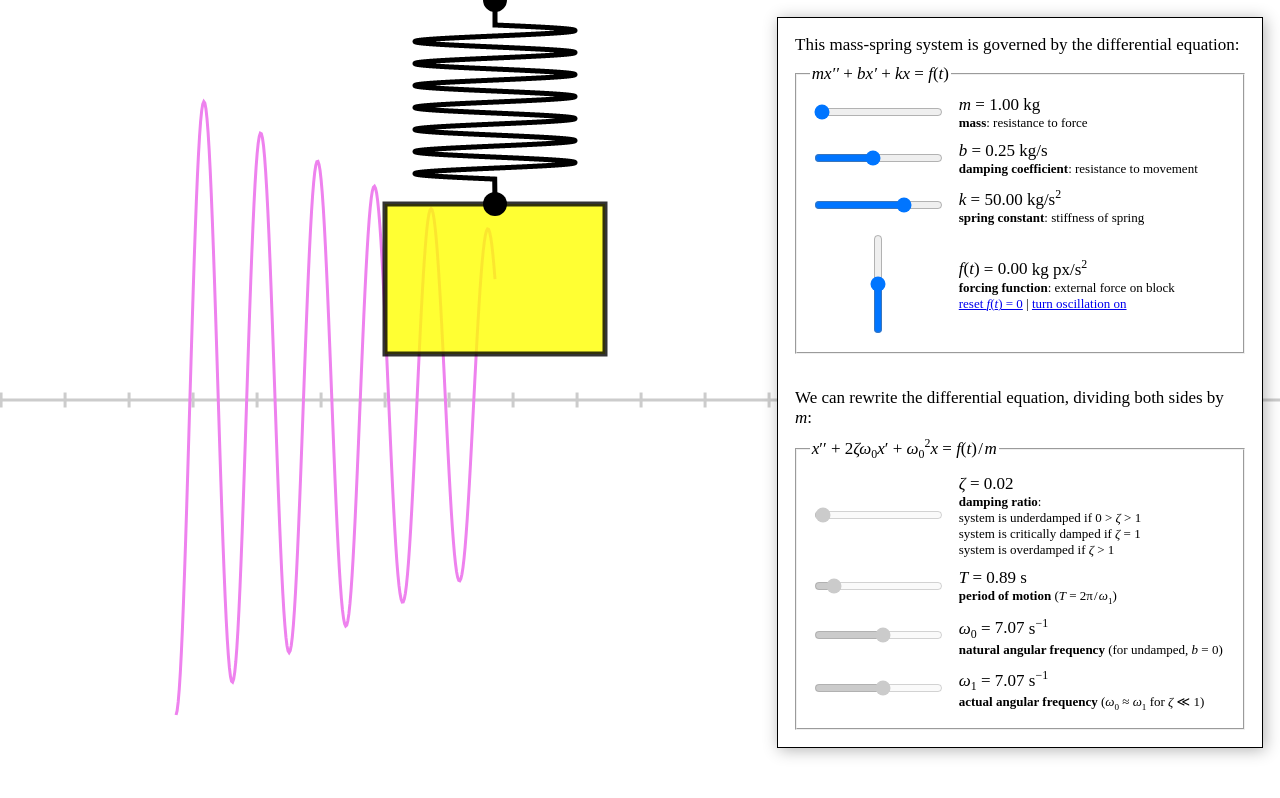
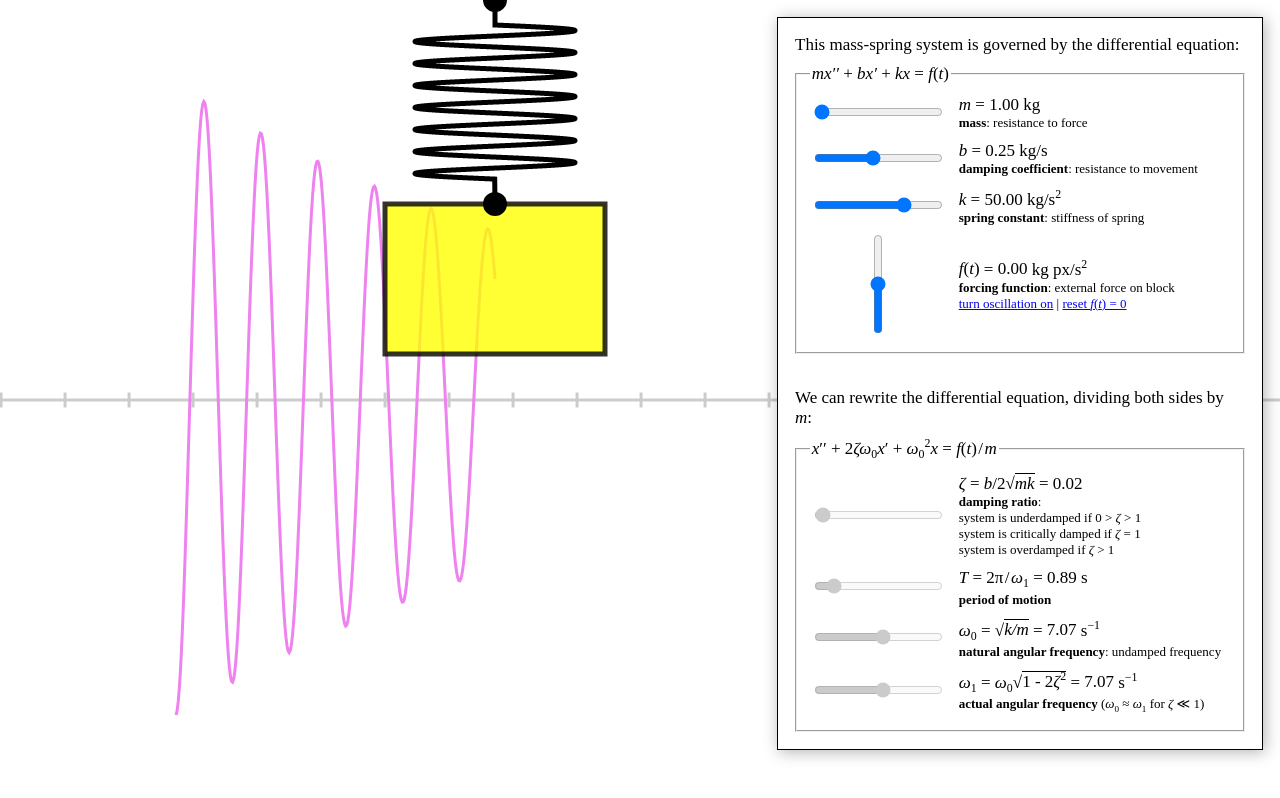
Before and after one commit to caseychu/spring-simulator, a plain HTML site: page index.html in a window 1280 px wide. Drawn offline with Linux system fonts and the light colour scheme.

Commit message:
Added variable definitions

```diff
--- a/index.html
+++ b/index.html
@@ -52,6 +52,7 @@
 			}
 			sup, sub {
 				font-size: 0.7em;
+				text-decoration: none !important;
 			}
 			.hanging {
 				display: inline-block;
@@ -68,6 +69,12 @@
 			}
 			#controls.f-oscillating #f .hanging {
 				vertical-align: top;
+			}
+			.sqrt {
+				border-top: 1px solid black;
+			}
+			.input[value="?"] {
+				opacity: 0.1
 			}
 		</style>
 
@@ -118,8 +125,8 @@
 							</div>
 							<div class="explanation">
 								<b>forcing function</b>: external force on block <br />
-								<a href="#1" id="f-reset">reset <var>f</var>(<var>t</var>) = 0</a> |
-								<a href="#1" id="f-oscillation">turn oscillation on</a>
+								<a href="#1" id="f-oscillation">turn oscillation on</a> |
+								<a href="#1" id="f-reset">reset <var>f</var>(<var>t</var>) = 0</a>
 							</div>
 						</td>
 					</tr>
@@ -133,7 +140,7 @@
 						<td>
 							<var>&omega;</var> = <span></span> s<sup>&#8722;1</sup>
 							<div class="explanation">
-								<b>angular frequency of forcing function</b>: <var>&omega;</var> = 0 for no oscillation
+								<b>angular frequency of forcing function</b>
 							</div>
 						</td>
 				</table>
@@ -148,7 +155,9 @@
 					<tr id="zeta">
 						<td><input type="range" step="0.001" min="0" max="2" disabled="disabled" /></td>
 						<td>
-							<var>&zeta;</var> = <span></span>
+							<var>&zeta;</var>
+								= <var>b</var>/2&radic;<var class="sqrt">mk</var>
+								= <span></span>
 							<div class="explanation"><b>damping ratio</b>:
 								<div class="hanging">
 									system is underdamped if 0 &gt; <var>&zeta;</var> &gt; 1<br />
@@ -162,23 +171,23 @@
 					<tr id="T">
 						<td><input type="range" step="0.001" min="0" max="8" disabled="disabled" /></td>
 						<td>
-							<var>T</var> = <span></span> s
-							<div class="explanation"><b>period of motion</b> (<var>T</var> = 2&pi;&#8202;/&#8202;<var>&omega;</var><sub>1</sub>)</div>
+							<var>T</var> = 2&pi;&#8202;/&#8202;<var>&omega;</var><sub>1</sub> = <span></span> s
+							<div class="explanation"><b>period of motion</b>
 						</td>
 					</tr>
 
 					<tr id="omega0">
 						<td><input type="range" step="0.001" min="0" max="13" disabled="disabled" /></Td>
 						<td>
-							<var>&omega;</var><sub>0</sub> = <span></span> s<sup>&#8722;1</sup>
-							<div class="explanation"><b>natural angular frequency</b> (for undamped, <var>b</var> = 0)</div>
+							<var>&omega;</var><sub>0</sub> = &radic;<var class="sqrt">k/m</var> = <span></span> s<sup>&#8722;1</sup>
+							<div class="explanation"><b>natural angular frequency</b>: undamped frequency</div>
 						</td>
 					</tr>
 
 					<tr id="omega1">
 						<td><input type="range" step="0.001" min="0" max="13" disabled="disabled" /></td>
 						<td>
-							<var>&omega;</var><sub>1</sub> = <span></span> s<sup>&#8722;1</sup>
+							<var>&omega;</var><sub>1</sub> = <var>&omega;</var><sub>0</sub>&radic;<var class="sqrt" style="font-style: normal">1 - 2<var>&zeta;</var><sup>2</sup></var> = <span></span> s<sup>&#8722;1</sup>
 							<div class="explanation"><b>actual angular frequency</b> (<var>&omega;</var><sub>0</sub> &approx; <var>&omega;</var><sub>1</sub> for <var>&zeta;</var> &ll; 1)</div>
 						</td>
 					</tr>
```
